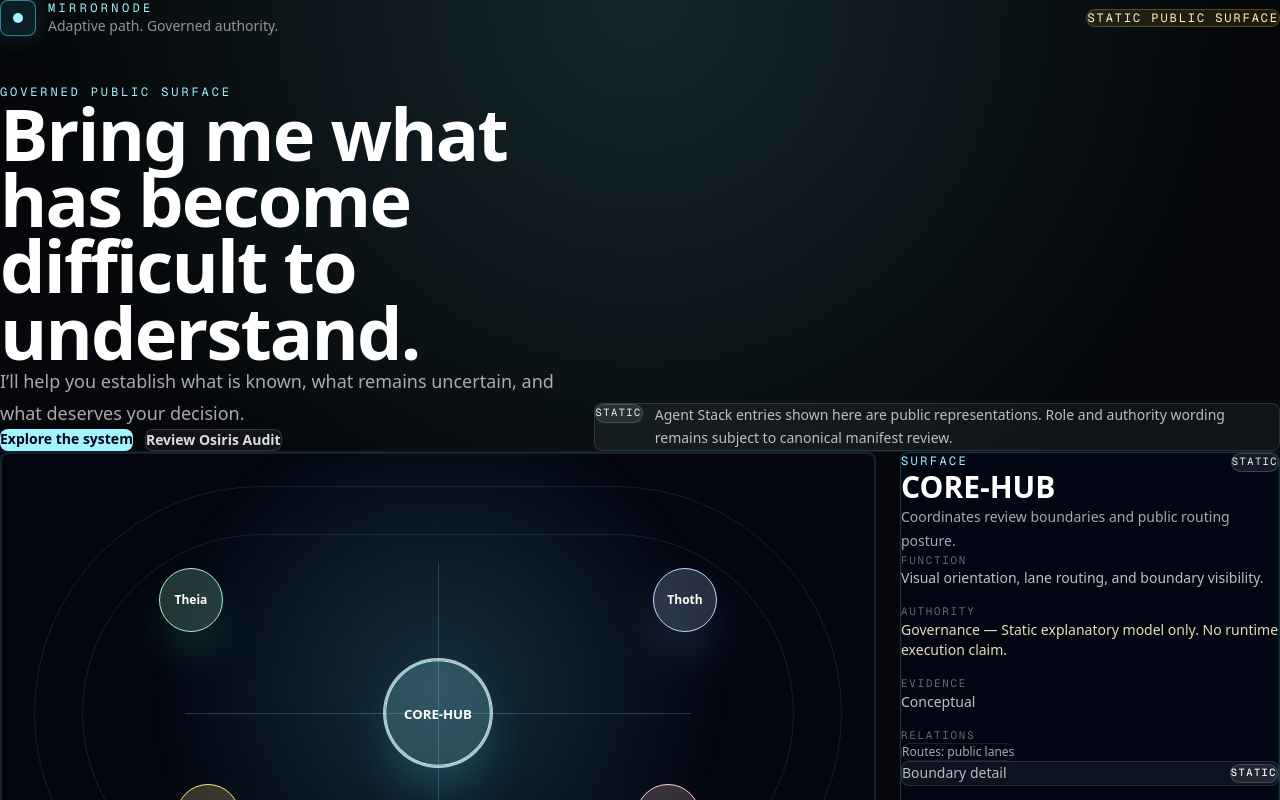
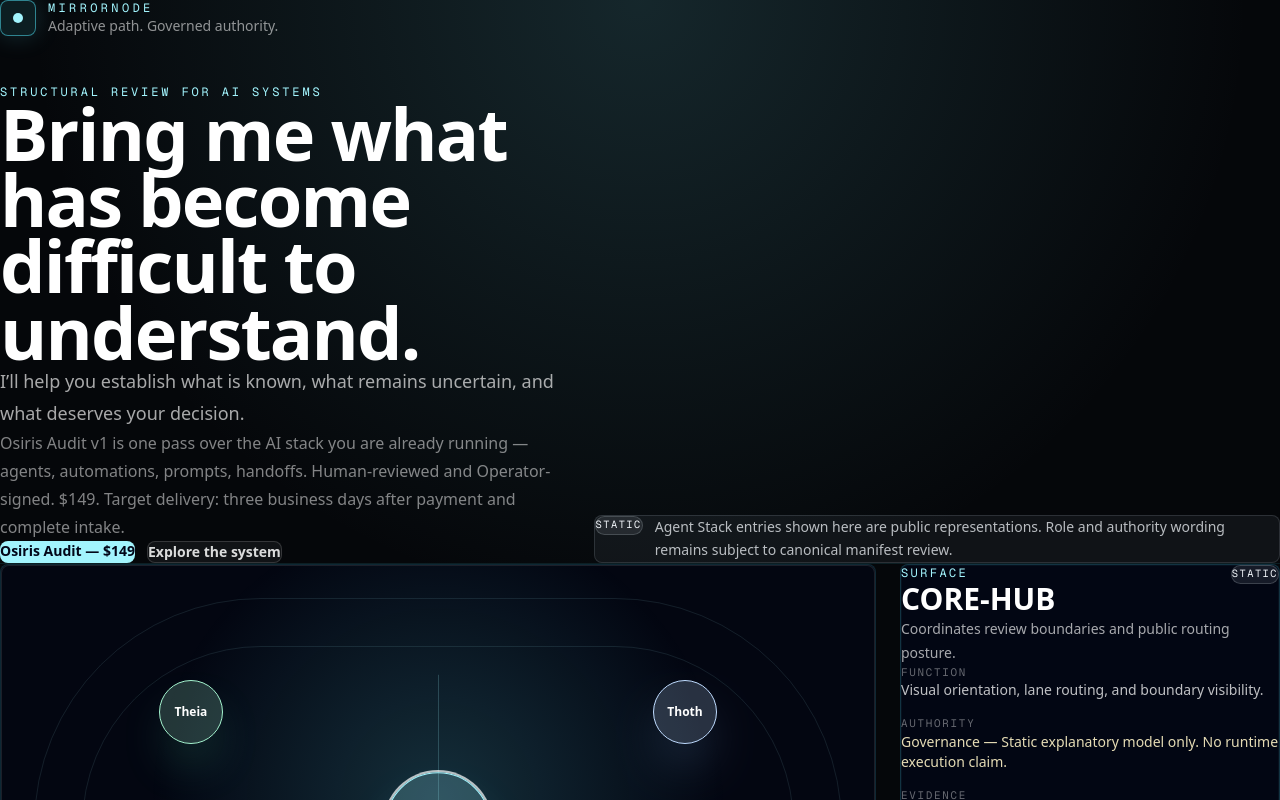
Before and after one commit to mirrornode/mirrornode-platform, a Next.js app: page / in a window 1280 px wide. Shown: the top 800 px of the page. Built offline with nearby package versions, Linux system fonts and the light colour scheme.

Commit message:
close out front-door hero

```diff
--- a/components/mirrornode/SurfaceHero.tsx
+++ b/components/mirrornode/SurfaceHero.tsx
@@ -17,27 +17,35 @@ export function SurfaceHero() {
               <p className="text-sm text-white/55">Adaptive path. Governed authority.</p>
             </div>
           </div>
-          <div className="rounded-full border border-amber-300/25 bg-amber-300/10 px-3 py-1.5 font-mono text-xs uppercase tracking-[0.16em] text-amber-100">
-            Static public surface
-          </div>
         </nav>
 
         <div className="grid gap-8 lg:grid-cols-[minmax(0,0.9fr)_minmax(420px,1.1fr)] lg:items-end">
           <div className="max-w-3xl">
-            <p className="mb-4 font-mono text-xs uppercase tracking-[0.24em] text-cyan-200">Governed public surface</p>
+            <p className="mb-4 font-mono text-xs uppercase tracking-[0.24em] text-cyan-200">Structural review for AI systems</p>
             <h1 className="max-w-4xl text-5xl font-semibold leading-[0.92] tracking-tight text-white md:text-7xl">
               Bring me what has become difficult to understand.
             </h1>
             <p className="mt-6 max-w-2xl text-lg leading-8 text-white/65">
               I’ll help you establish what is known, what remains uncertain, and what deserves your decision.
             </p>
+            <p className="mt-5 max-w-2xl text-base leading-7 text-white/50">
+              Osiris Audit v1 is one pass over the AI stack you are already running — agents, automations,
+              prompts, handoffs. Human-reviewed and Operator-signed. $149. Target delivery: three business
+              days after payment and complete intake.
+            </p>
             <div className="mt-7 flex flex-wrap gap-3">
-              <a href="#surface" className="rounded-lg bg-cyan-200 px-4 py-3 text-sm font-semibold text-slate-950 transition hover:bg-cyan-100">
+              <Link
+                href="/audit"
+                className="rounded-lg bg-cyan-200 px-4 py-3 text-sm font-semibold text-slate-950 transition hover:bg-cyan-100 focus-visible:outline-none focus-visible:ring-2 focus-visible:ring-cyan-200 focus-visible:ring-offset-2 focus-visible:ring-offset-[#05070a]"
+              >
+                Osiris Audit — $149
+              </Link>
+              <a
+                href="#surface"
+                className="rounded-lg border border-white/15 bg-white/5 px-4 py-3 text-sm font-semibold text-white/85 transition hover:border-white/30 focus-visible:outline-none focus-visible:ring-2 focus-visible:ring-cyan-200 focus-visible:ring-offset-2 focus-visible:ring-offset-[#05070a]"
+              >
                 Explore the system
               </a>
-              <Link href="/audit" className="rounded-lg border border-white/15 bg-white/5 px-4 py-3 text-sm font-semibold text-white/85 transition hover:border-white/30">
-                Review Osiris Audit
-              </Link>
             </div>
           </div>
           <SurfaceBoundaryNotice state="static">{boundaryCopy.heroStack}</SurfaceBoundaryNotice>
```
